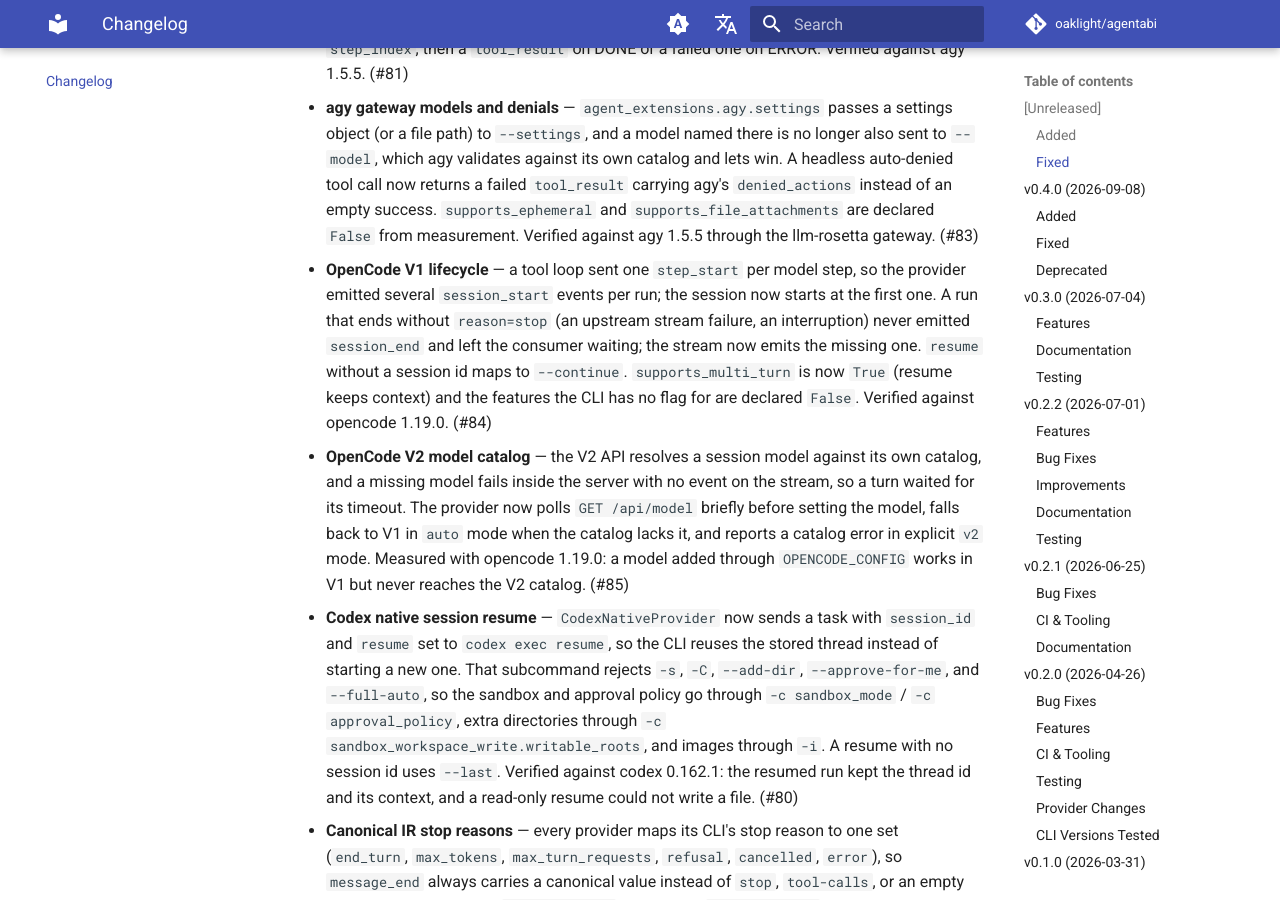
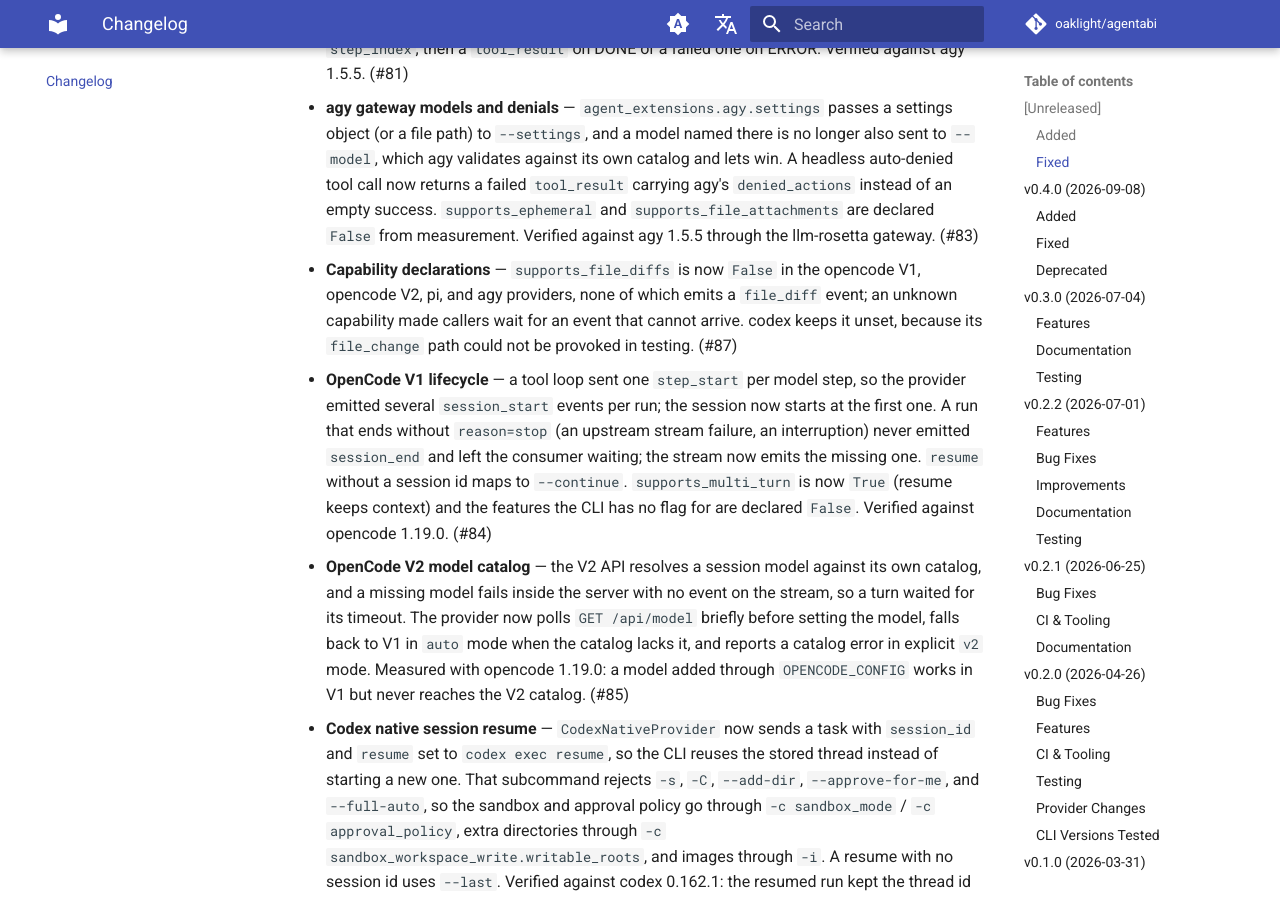
Before and after one commit to Oaklight/agentabi, an MkDocs documentation site: the page built from docs/changelog.md, in a window 1280 px wide and 900 px high, scrolled down 2627 px. Built offline with MkDocs 1.6.1 and Material for MkDocs 9.7.7, drawn with Linux system fonts in a browser that asks for light colours; comment, search, counter and statistics services are not loaded.

Commit message:
docs: record the capability declarations

```diff
--- a/docs/changelog.md
+++ b/docs/changelog.md
@@ -27,6 +27,7 @@
 - **Codex app-server backend** — `agentabi acp --agent codex-app-server` drives `codex app-server` over stdio JSON-RPC and round-trips `item/commandExecution/requestApproval` and `item/fileChange/requestApproval` through the ACP client. `availableDecisions` is authoritative; an unlisted decision is never sent as an allow. Cancel answers a pending approval with `decision: cancel` because `turn/interrupt` alone hangs. Verified against codex 0.162.1: allow created the file, reject cancelled the turn. (#70, PR #78)
 - **agy tool events** — agy 1.5 reports a tool call as `step_type: "tool"` (ACTIVE, then DONE or ERROR, with the arguments under `tool_info.parameters`), but the provider only recognized the older `tool_use` shape. Every agy tool call was dropped, so no `tool_use` or `tool_result` reached the caller. A `tool` step now emits one `tool_use` keyed by its `step_index`, then a `tool_result` on DONE or a failed one on ERROR. Verified against agy 1.5.5. (#81)
 - **agy gateway models and denials** — `agent_extensions.agy.settings` passes a settings object (or a file path) to `--settings`, and a model named there is no longer also sent to `--model`, which agy validates against its own catalog and lets win. A headless auto-denied tool call now returns a failed `tool_result` carrying agy's `denied_actions` instead of an empty success. `supports_ephemeral` and `supports_file_attachments` are declared `False` from measurement. Verified against agy 1.5.5 through the llm-rosetta gateway. (#83)
+- **Capability declarations** — `supports_file_diffs` is now `False` in the opencode V1, opencode V2, pi, and agy providers, none of which emits a `file_diff` event; an unknown capability made callers wait for an event that cannot arrive. codex keeps it unset, because its `file_change` path could not be provoked in testing. (#87)
 - **OpenCode V1 lifecycle** — a tool loop sent one `step_start` per model step, so the provider emitted several `session_start` events per run; the session now starts at the first one. A run that ends without `reason=stop` (an upstream stream failure, an interruption) never emitted `session_end` and left the consumer waiting; the stream now emits the missing one. `resume` without a session id maps to `--continue`. `supports_multi_turn` is now `True` (resume keeps context) and the features the CLI has no flag for are declared `False`. Verified against opencode 1.19.0. (#84)
 - **OpenCode V2 model catalog** — the V2 API resolves a session model against its own catalog, and a missing model fails inside the server with no event on the stream, so a turn waited for its timeout. The provider now polls `GET /api/model` briefly before setting the model, falls back to V1 in `auto` mode when the catalog lacks it, and reports a catalog error in explicit `v2` mode. Measured with opencode 1.19.0: a model added through `OPENCODE_CONFIG` works in V1 but never reaches the V2 catalog. (#85)
 - **Codex native session resume** — `CodexNativeProvider` now sends a task with `session_id` and `resume` set to `codex exec resume`, so the CLI reuses the stored thread instead of starting a new one. That subcommand rejects `-s`, `-C`, `--add-dir`, `--approve-for-me`, and `--full-auto`, so the sandbox and approval policy go through `-c sandbox_mode` / `-c approval_policy`, extra directories through `-c sandbox_workspace_write.writable_roots`, and images through `-i`. A resume with no session id uses `--last`. Verified against codex 0.162.1: the resumed run kept the thread id and its context, and a read-only resume could not write a file. (#80)
```
